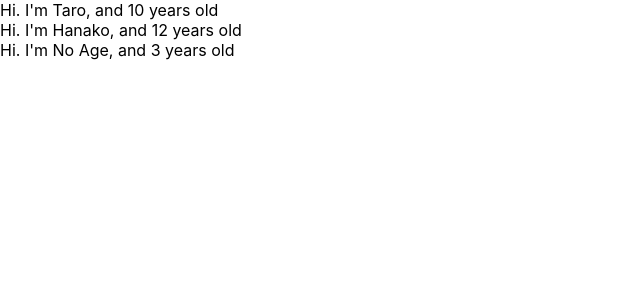
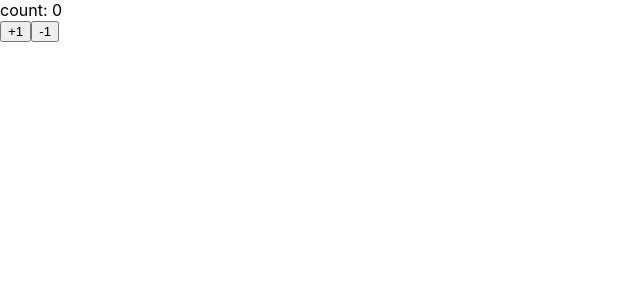
Before and after one commit to kagamirr0r/udemy-react-redux-crud-application, a React (Create React App) app: page / in a window 1280 px wide. Shown: the top 300 px of the page, without its empty margins (0-640 px from the left). Built offline with nearby package versions, Linux system fonts and the light colour scheme.

Commit message:
learn state

```diff
--- a/src/App.js
+++ b/src/App.js
@@ -1,39 +1,30 @@
-import PropTypes from "prop-types";
+import React, { Component } from "react";
 
-const App = () => {
-  const profiles = [
-    {
-      name: "Taro",
-      age: 10,
-    },
-    {
-      name: "Hanako",
-      age: 12,
-    },
-    {
-      name: "No Age",
-    },
-  ];
-  return profiles.map((profile, index) => {
-    return <User name={profile.name} age={profile.age} key={index} />;
-  });
-};
+const App = () => <Counter></Counter>;
 
-const User = (props) => {
-  return (
-    <div>
-      Hi. I'm {props.name}, and {props.age} years old
-    </div>
-  );
-};
+class Counter extends Component {
+  constructor(props) {
+    super(props);
+    this.state = {
+      count: 0,
+    };
+  }
 
-User.defaultProps = {
-  age: 3,
-};
-
-User.propTypes = {
-  name: PropTypes.string,
-  age: PropTypes.number.isRequired,
-};
+  handlePlus = () => {
+    this.setState({ count: this.state.count + 1 });
+  };
+  handleMinus = () => {
+    this.setState({ count: this.state.count - 1 });
+  };
+  render() {
+    return (
+      <>
+        <div>count: {this.state.count}</div>
+        <button onClick={this.handlePlus}>+1</button>
+        <button onClick={this.handleMinus}>-1</button>
+      </>
+    );
+  }
+}
 
 export default App;
```
